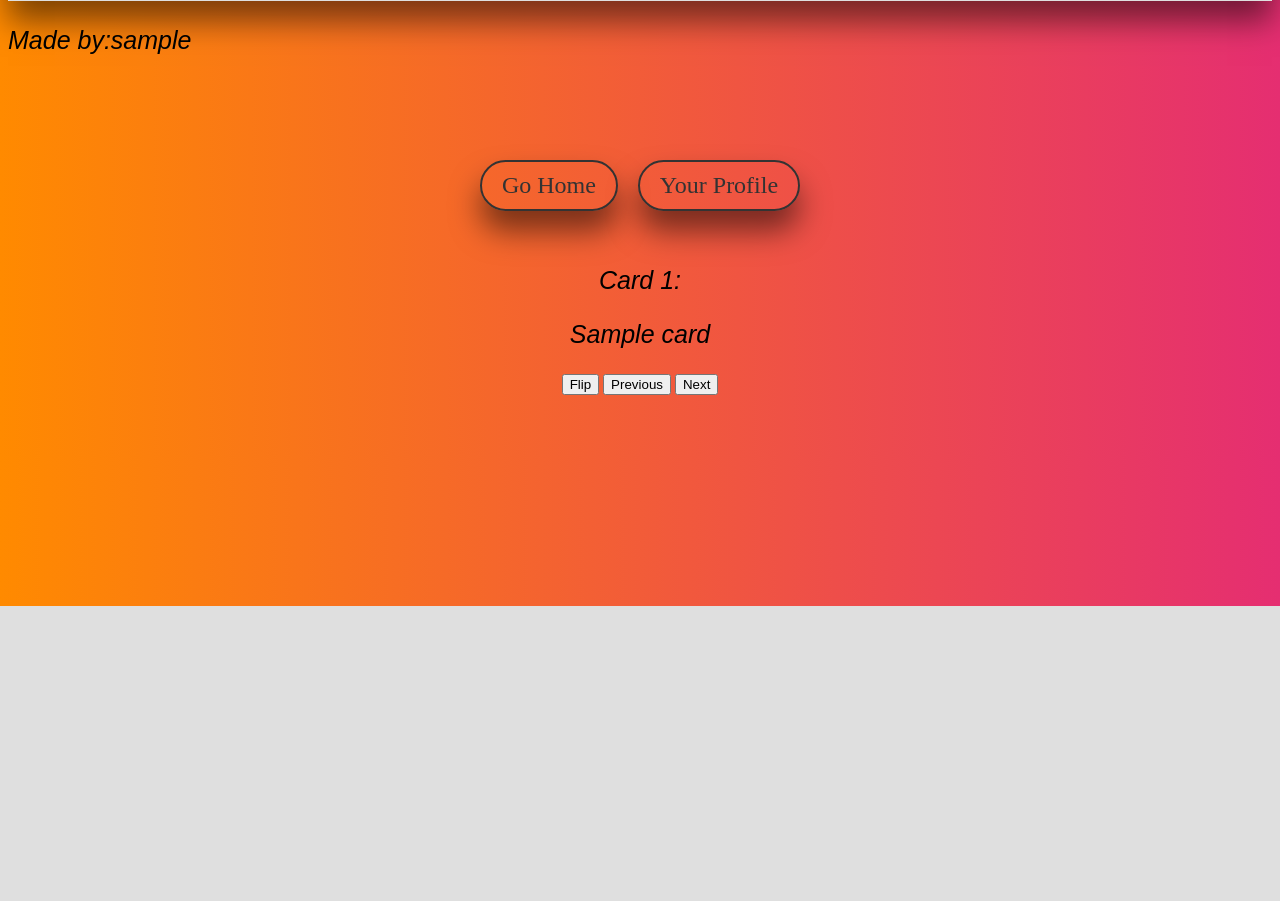
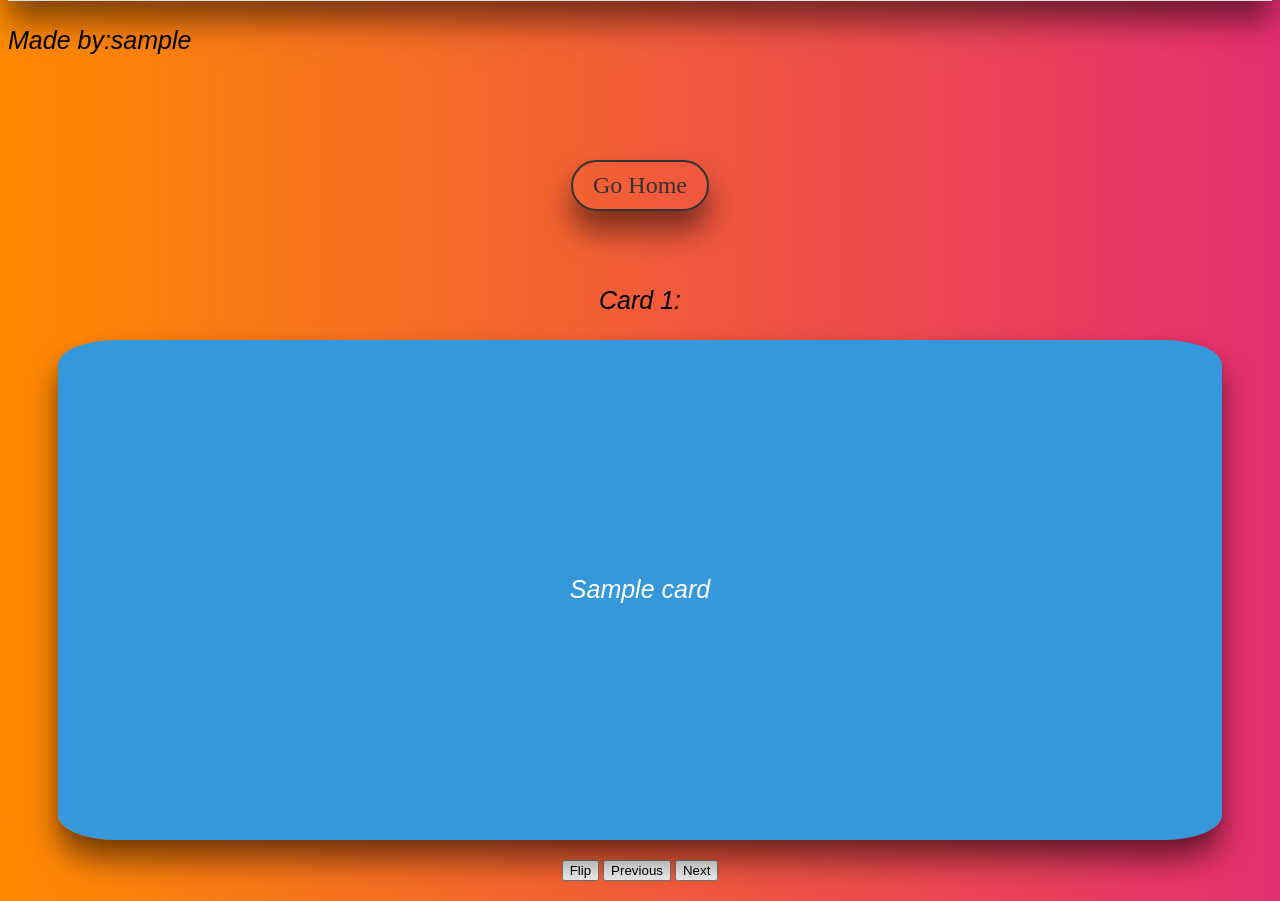
Before and after one commit to BuzzerrdBaait/Flashcardzz, a Django app: page /view_deck/1/ in a window 1280 px wide. Shown: the part 194-1095 px from the top of the page. Before the commit the page ends 800 px from the top, so only its background shows below. Run offline with Django 4.2, Linux system fonts and the light colour scheme; tables that the repository leaves empty hold one stand-in row (values such as "Sample post").

Commit message:
Got the animation for card flipping working

```diff
--- a/flashcardgameapp/templates/flashcardgameapp/view_deck.html
+++ b/flashcardgameapp/templates/flashcardgameapp/view_deck.html
@@ -2,10 +2,12 @@
 
 <html lang="en">
 
-
 {% load static %}
 
+
+
 <link rel="stylesheet" type="text/css" href="{% static 'css.css' %}">
+
 
 
 <head>
@@ -14,14 +16,13 @@
 
     <title>{{ deck.title }}</title>
 
-
     <div class="text-container">
 
         <h1>{{deck.title}}</h1>
 
     </div>
+
     <p class="admintag">Made by:{{deck.user}}</p>
-
 
 </head>
 
@@ -29,13 +30,12 @@
 
 <body>
 
-
     <div class="main-content">
 
+        <nav>
 
+            {% if deck.user == request.user %}
 
-        <nav>
-        {% if deck.user == request.user%}
             <div class="row">
 
                 <a href="{% url 'create_card' deck.id %}">Create a New Card</a>
@@ -58,13 +58,13 @@
 
             </nav>
 
-        {%endif%}
+            {% endif %}
 
 
-        {% if request.user != deck.user%}
+
+            {% if request.user and request.user != deck.user and not request.user.is_anonymous %}
 
             <nav>
-
 
                 <div class="row">
 
@@ -74,34 +74,144 @@
 
                 </div>
 
-
             </nav>
 
-        {%endif%}
-
-        {% if not request.user%}
+            {% endif %}
 
 
+
+            {% if request.user.is_anonymous %}
+
             <nav>
-
 
                 <div class="row">
 
                     <a href="{% url 'home' %}">Go Home</a>
 
-
                 </div>
-
 
             </nav>
 
+            {% endif %}
+
+
+            <style>
+
+
+.card-container {
+
+perspective: 1000px;
+
+width: 100%;
+
+white-space: normal;
+
+height: 500px;
+
+display: inline-block;
 
 
 
-        {%endif%}
+}
+
+
+.card-inner {
+
+width: 100%;
+
+height: 100%;
+
+border-radius: 5%;
+
+transform-style: preserve-3d;
+
+transition: transform 0.5s;
+
+box-shadow: 0px 20px 30px rgba(0, 0, 0, 0.5);
+
+}
 
 
 
+.card-container.flipped .card-inner {
+
+transform: rotateY(180deg);
+
+}
+
+
+
+.card-front,
+
+.card-back {
+
+width: 100%;
+
+height: 100%;
+
+position: absolute;
+
+backface-visibility: hidden;
+
+display: flex;
+
+justify-content: center;
+
+align-items: center;
+
+font-size: 20px;
+
+color: #fff;
+
+border-radius: 5%;
+
+box-shadow: 0 4px 8px rgba(0, 0, 0, 0.1);
+
+
+
+}
+
+.navmenu{
+
+  padding:20px;
+}
+
+
+
+.card-front {
+
+background-color: #3498db; /* Blue */
+
+border-radius: 5%;
+
+}
+
+
+
+.card-back {
+
+  border-radius: 5%;
+
+background-color: #e74d3c19; /* Red */
+
+transform: rotateY(180deg);
+
+
+
+}
+.card-position{
+
+  margin:0, auto;
+  align-items: center;
+
+  display:flex;
+  justify-content: center;
+}
+
+          </style>
+
+
+<div class="card-position">
 
             {% for card in cards %}
 
@@ -109,47 +219,71 @@
 
               <p>Card {{ forloop.counter}}:</p>
 
+
+
+                    <div class="card-inner">
+
+                        <div class="card-front">
+
+
+
                             <div id="content-{{ card.id }}" class="visible">
 
                                 <p class="question">{{ card.question }}</p>
 
-                <p class="answer" style="display: none;">{{ card.answer }}</p>
+                            </div>
+
+                        </div>
+
+                        <div class="card-back">
+
+                            <p class="answer">{{ card.answer }}</p>
 
                         </div>
 
 
-            <div id="navigation-buttons">
+
+                </div>
+
+
+
+                <div class="navmenu">
 
                     <button onclick="flipCard({{ card.id }})">Flip</button>
-
 
                     <button onclick="showPrevious()">Previous</button>
 
                     <button onclick="showNext()">Next</button>
 
-            </div>
-
-
-            <form method="post" action="{% url 'view_deck' deck.id %}" style="display:inline;">
+                    <form method="post" action="{% url 'view_deck' deck.id %}">
 
                       {% csrf_token %}
 
                       <input type="hidden" name="card_id" value="{{ card.id }}">
 
-                {% if deck.user == request.user%}
+                      {% if deck.user == request.user %}
 
                       <button type="submit" name="action" value="delete_card">Delete Card</button>
 
 
-                {%endif%}
+                </div>
+
+
+                    {% endif %}
 
                 </form>
-
-
 
             </div>
 
             {% endfor %}
+
+          </div>
+
+
+
+
+
+
 
             <script>
 
@@ -163,13 +297,9 @@
 
                     cards.forEach(function (card, i) {
 
-                card.classList.remove('visible');
+                        card.classList.remove('flipped');
 
-                if (i === index) {
-
-                    card.classList.add('visible');
-
-                }
+                        card.style.display = (i === index) ? 'block' : 'none';
 
                     });
 
@@ -199,17 +329,9 @@
 
                 function flipCard(cardId) {
 
-            var content = document.getElementById('content-' + cardId);
+                    var cardContainer = document.getElementById('card-' + cardId);
 
-            var question = content.querySelector('.question');
-
-            var answer = content.querySelector('.answer');
-
-
-
-            question.style.display = (question.style.display === 'none') ? 'block' : 'none';
-
-            answer.style.display = (answer.style.display === 'none') ? 'block' : 'none';
+                    cardContainer.classList.toggle('flipped');
 
                 }
 
@@ -221,10 +343,6 @@
 
             </script>
 
-
-
 </body>
 
-
-
 </html>
```
Also changed, not shown: flashcardgameapp/templates/flashcardgameapp/contact_us.html (+240 -4 lines). Lines whose indentation alone changed are shown as unchanged.
